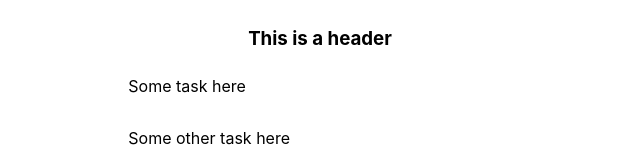
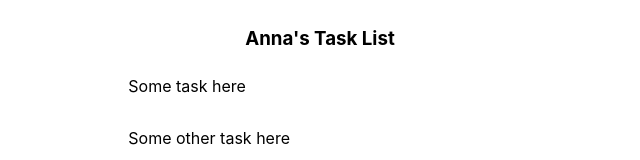
Before and after one commit to acgass/react-task-list, a React (Create React App) app: page / in a window 1280 px wide. Shown: the top 160 px of the page, without its empty margins (320-960 px from the left). Built offline with nearby package versions, Linux system fonts and the light colour scheme.

Commit message:
updating the header value

```diff
--- a/src/index.js
+++ b/src/index.js
@@ -18,7 +18,7 @@ root.render(
     >
       <Grid item>
           <h3>
-            This is a header
+            Anna's Task List
           </h3>
       </Grid>
       <Grid item>
```
Also changed, not shown: src/TaskList.js (+5 -5 lines).
